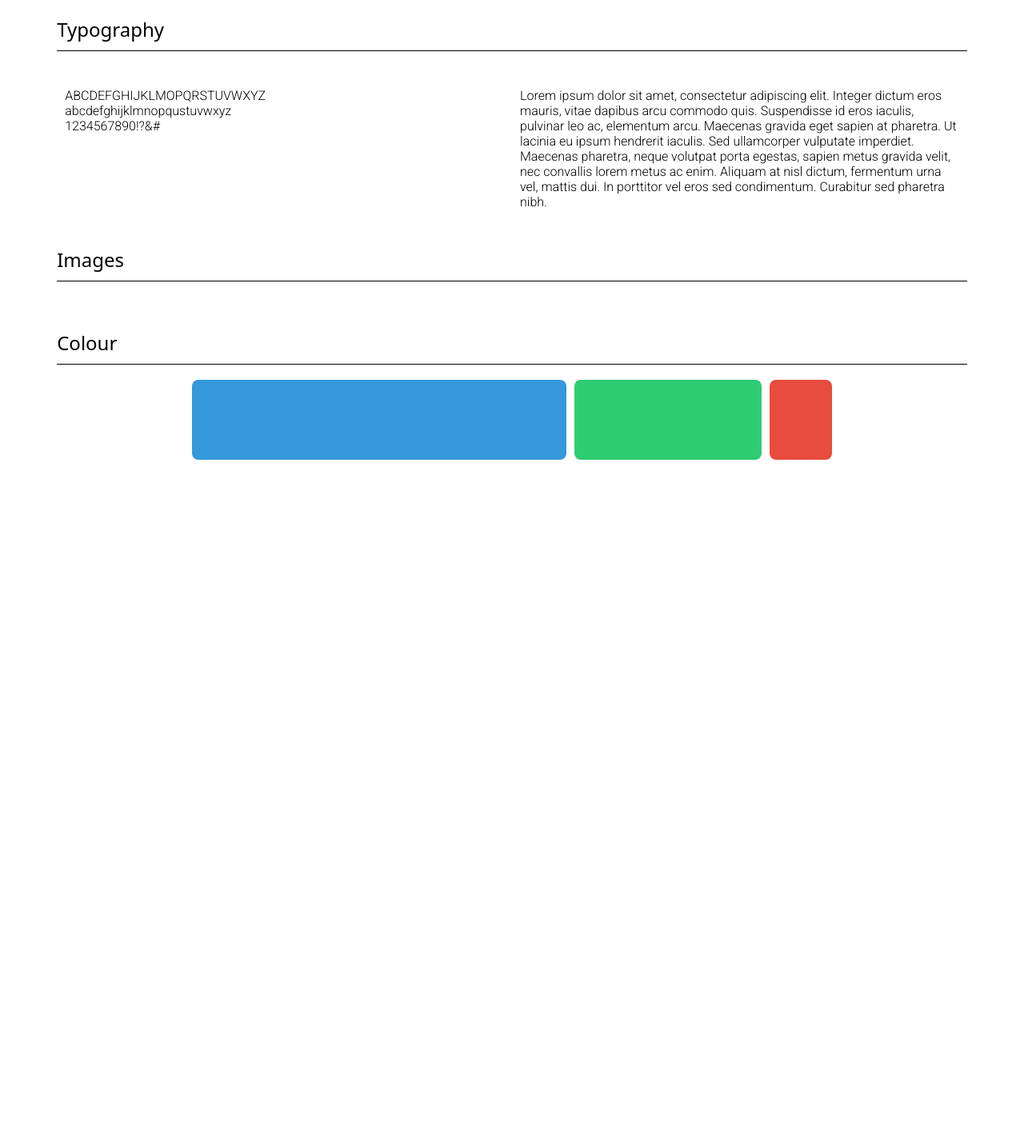
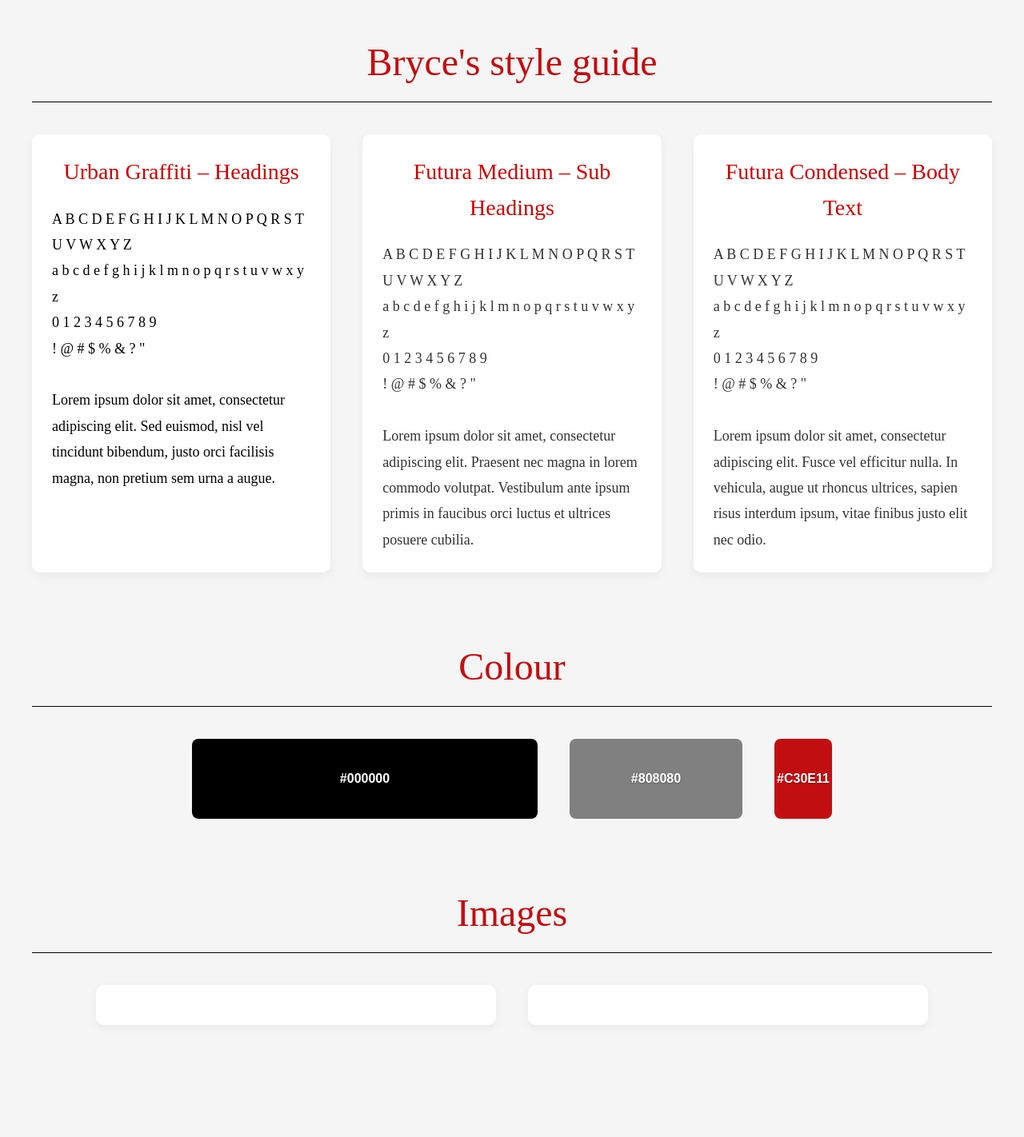
Before and after one commit to winters0505/MyPortfolio, a Jekyll site: the page style_guide/index.html, which Jekyll copies as it is, in a window 1280 px wide. Shown: the whole page at 80% size. Built offline with Jekyll 4.4.1, drawn with Linux system fonts in a browser that asks for light colours; some web fonts are replaced; before the commit the page ends 900 px from its top, so only the background shows below that.

Commit message:
Add files via upload

```diff
--- a/style_guide/index.html
+++ b/style_guide/index.html
@@ -2,57 +2,179 @@
 <html lang="en">
 <head>
   <meta charset="UTF-8">
-<title>Glenn Evans | Style Guide</title>
+  <title>Bryce winters | Style Guide</title>
   <link href="css/main.css" rel="stylesheet" type="text/css">
+  <style>
+    /* General Reset */
+    * {
+      margin: 0;
+      padding: 0;
+      box-sizing: border-box;
+    }
+
+    body {
+      font-family: 'Futura Condensed Medium', sans-serif;
+      background-color: #f5f5f5;
+      color: #333;
+      line-height: 1.6;
+      padding: 40px;
+    }
+
+    h1 {
+      font-family: 'Urban Graffiti', cursive;
+      font-size: 48px;
+      text-align: center;
+      margin-bottom: 40px;
+      color: #C30E11;
+    }
+
+    h2 {
+    font-family: "Futura Condensed Medium";
+    font-size: 28px;
+    margin-bottom: 20px;
+    text-align: center;
+    color: #CF0003;
+    }
+
+    section {
+      margin-bottom: 80px;
+    }
+
+    .outer_wrapper {
+      display: flex;
+      flex-wrap: wrap;
+      justify-content: center;
+      gap: 40px;
+      margin-top: 30px;
+    }
+
+    .inner {
+      background-color: #fff;
+      padding: 25px;
+      border-radius: 10px;
+      box-shadow: 0 4px 12px rgba(0,0,0,0.05);
+      max-width: 500px;
+      flex: 1 1 300px;
+    }
+
+    .inner p {
+      font-size: 18px;
+      line-height: 1.8;
+    }
+
+    .font-heading {
+      font-family: 'Urban Graffiti', cursive;
+    }
+
+    .font-subheading {
+      font-family: 'Futura Medium', sans-serif;
+    }
+
+    .font-body {
+      font-family: 'Futura Condensed Medium', sans-serif;
+    }
+
+    .color-wrapper {
+      display: flex;
+      justify-content: center;
+      gap: 40px;
+      margin-top: 40px;
+    }
+
+    .color-box {
+      width: 160px;
+      height: 100px;
+      border-radius: 8px;
+      display: flex;
+      align-items: center;
+      justify-content: center;
+      color: #fff;
+      font-size: 16px;
+      font-weight: bold;
+      text-shadow: 0 1px 2px rgba(0, 0, 0, 0.3);
+    }
+
+    .primary { background-color: #000000; }
+    .secondary { background-color: #808080; }
+    .accent { background-color: #C30E11; }
+
+    footer {
+      text-align: center;
+      margin-top: 100px;
+      font-size: 14px;
+      color: #aaa;
+    }
+  </style>
 </head>
 
 <body>
-	<header>
-<!--	Head will the masthead which include the logo and site navigation-->
-	</header>
-	<main>
-<!--	The main section will contain all styled content	-->
+
+  <!-- Typography Section -->
   <section>
-			<h1>Typography</h1>
+    <h1>Bryce's style guide </h1>
+    <div class="outer_wrapper">
+
+      <!-- Urban Graffiti -->
+      <div class="inner font-heading">
+        <h2>Urban Graffiti – Headings</h2>
+        <p>
+          <span style="font-family: 'Graffiti Urban Regular'; color: #000000;">A B C D E F G H I J K L M N O P Q R S T U V W X Y Z<br>
+          a b c d e f g h i j k l m n o p q r s t u v w x y z<br>
+          0 1 2 3 4 5 6 7 8 9<br>
+          ! @ # $ % & ? "<br>
+          </span><br>
+        <span style="font-family: 'Graffiti Urban Regular'; color: #000000;">Lorem ipsum dolor sit amet, consectetur adipiscing elit. Sed euismod, nisl vel tincidunt bibendum, justo orci facilisis magna, non pretium sem urna a augue. </span></p>
+      </div>
+
+      <!-- Futura Medium -->
+      <div class="inner font-subheading">
+        <h2>Futura Medium – Sub Headings</h2>
+        <p>
+          <span style="font-family: 'Futura Medium'">A B C D E F G H I J K L M N O P Q R S T U V W X Y Z<br>
+          a b c d e f g h i j k l m n o p q r s t u v w x y z<br>
+          0 1 2 3 4 5 6 7 8 9<br>
+          ! @ # $ % & ? "</span><br><br>
+        <span style="font-family: 'Futura Medium'">Lorem ipsum dolor sit amet, consectetur adipiscing elit. Praesent nec magna in lorem commodo volutpat. Vestibulum ante ipsum primis in faucibus orci luctus et ultrices posuere cubilia. </span></p>
+      </div>
+
+      <!-- Futura Condensed -->
+      <div class="inner font-body">
+        <h2>Futura Condensed – Body Text</h2>
+        <p>
+          <span style="font-family: 'Futura Condensed Medium'">A B C D E F G H I J K L M N O P Q R S T U V W X Y Z<br>
+          a b c d e f g h i j k l m n o p q r s t u v w x y z<br>
+          0 1 2 3 4 5 6 7 8 9<br>
+          ! @ # $ % & ? "<br>
+          </span><br>
+        <span style="font-family: 'Futura Condensed Medium'">Lorem ipsum dolor sit amet, consectetur adipiscing elit. Fusce vel efficitur nulla. In vehicula, augue ut rhoncus ultrices, sapien risus interdum ipsum, vitae finibus justo elit nec odio. </span></p>
+      </div>
+
+    </div>
+  </section>
+
+  <!-- Colour Section -->
+  <section>
+    <h1>Colour</h1>
+    <div class="color-wrapper">
+      <div class="color-box primary">#000000</div>
+      <div class="color-box secondary">#808080</div>
+      <div class="color-box accent">#C30E11</div>
+    </div>
+  </section>
+
+  <!-- Images Section -->
+  <section>
+    <h1>Images</h1>
     <div class="outer_wrapper">
       <div class="inner">
-                <p>
-                  ABCDEFGHIJKLMOPQRSTUVWXYZ <br>
-                  abcdefghijklmnopqustuvwxyz <br>
-                  1234567890!?&amp;#
-                  </p>
+        <!-- Insert image if needed -->
       </div>
       <div class="inner">
-                <p>
-                  Lorem ipsum dolor sit amet, consectetur adipiscing elit. Integer dictum eros mauris, vitae dapibus arcu commodo quis. Suspendisse id eros iaculis, pulvinar leo ac, elementum arcu. Maecenas gravida eget sapien at pharetra. Ut lacinia eu ipsum hendrerit iaculis. Sed ullamcorper vulputate imperdiet. Maecenas pharetra, neque volutpat porta egestas, sapien metus gravida velit, nec convallis lorem metus ac enim. Aliquam at nisl dictum, fermentum urna vel, mattis dui. In porttitor vel eros sed condimentum. Curabitur sed pharetra nibh.
-                  </p>
+        <!-- Insert image if needed -->
       </div>
     </div>
   </section>
 
-			<section>
-			<h1>Images</h1>
-            <div class="outer_wrapper">
-              <div class="inner">
-
-                </div>
-              <div class="inner">
-                </div>
-            </div>
-		</section>
-
-					<section>
-			<h1>Colour</h1>
-      <div class="color-wrapper">
-        <div class="color-box primary"></div>
-        <div class="color-box secondary"></div>
-        <div class="color-box accent"></div>
-      </div>
-		</section>
-	</main>
-	<footer>
-
-<!--	Include any contact information-->
-	</footer>
+  <footer></footer>
 </body>
 </html>
```
Lines whose indentation alone changed are shown as unchanged.
